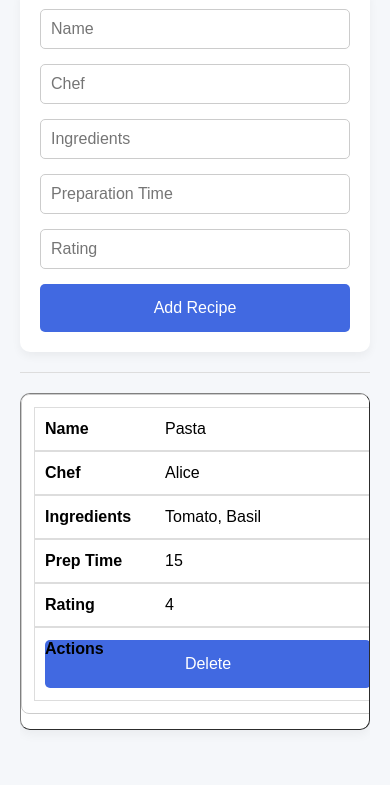
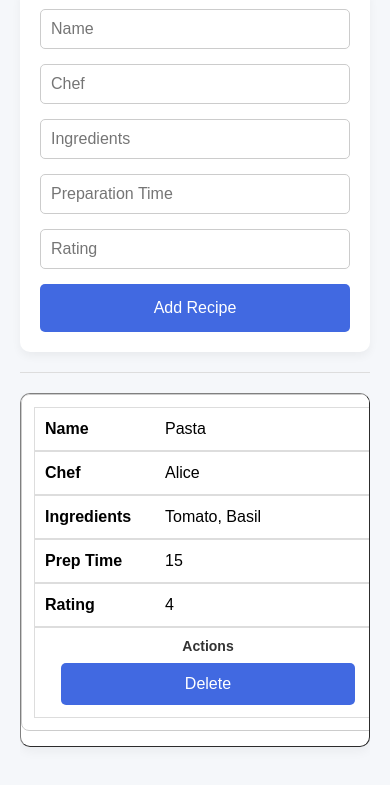
Before and after one commit to ny-collins/dbwork, a website: page frontend/index.html in a window 390 px wide. Shown: the part 79-864 px from the top of the page. Drawn offline with Linux system fonts and the light colour scheme; no server answers.

Commit message:
commit32

```diff
--- a/frontend/style.css
+++ b/frontend/style.css
@@ -82,7 +82,7 @@ th, td {
   text-align: left;
 }
 
-/* ✅ Mobile Responsive Styles */
+/* Mobile Responsive Styles */
 @media screen and (max-width: 768px) {
   thead {
     display: none;
@@ -131,24 +131,33 @@ th, td {
     box-sizing: border-box;
   }
 
-  /* ✅ Specific fix for Delete button alignment */
+  /* Specific fix for the Actions cell */
   td[data-label="Actions"] {
     padding-left: 10px;
+    padding-top: 30px;
+    position: relative;
+    box-sizing: border-box;
+    text-align: center;
   }
 
   td[data-label="Actions"]::before {
-    top: 12px;
-    left: 10px;
+    content: "Actions";
+    position: absolute;
+    top: 10px;
+    left: 0;
+    width: 100%;
+    text-align: center;
     font-weight: bold;
-    white-space: nowrap;
-    width: 110px;
-    overflow: hidden;
-    text-overflow: ellipsis;
+    font-size: 14px;
+    color: #333;
   }
 
   td[data-label="Actions"] button {
-    width: 100%;
-    display: block;
-    margin-top: 0;
+    display: inline-block;
+    margin-top: 5px;
+    width: 90%;
+    max-width: 300px;
+    padding: 12px;
+    font-size: 1rem;
   }
 }
```
